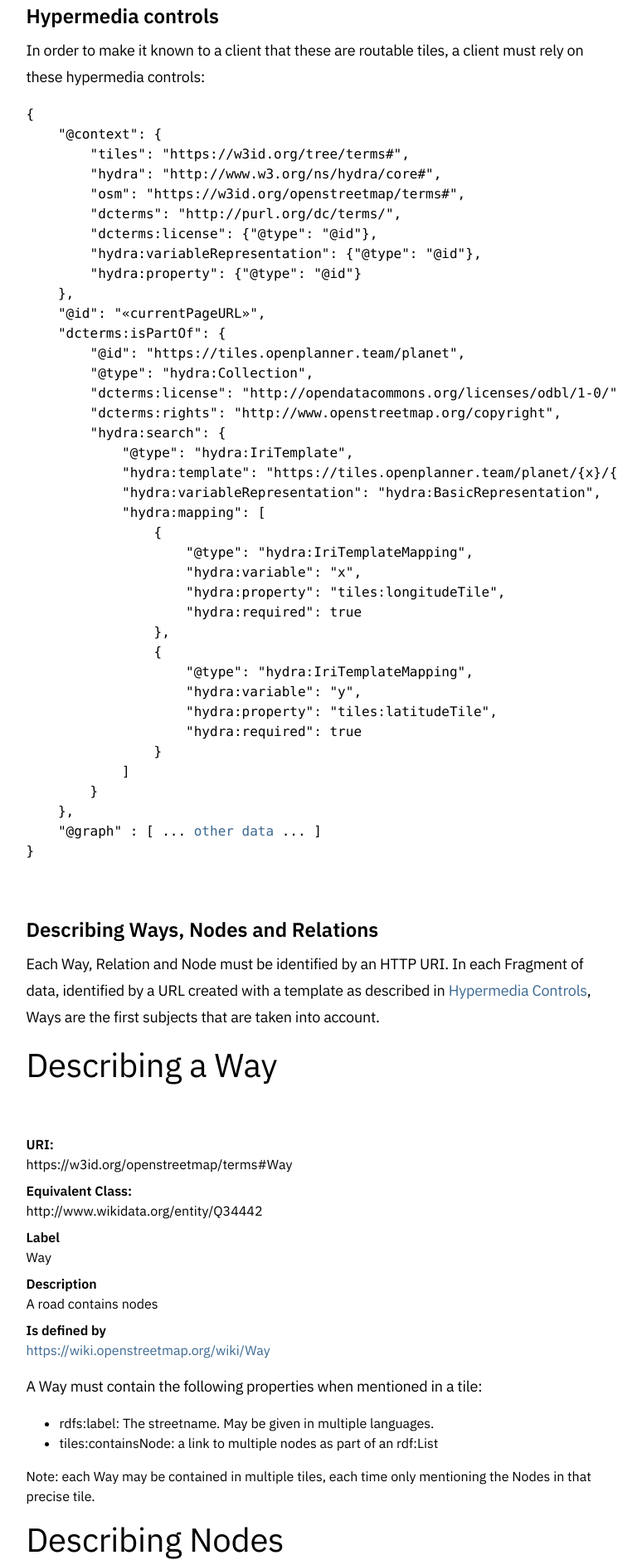
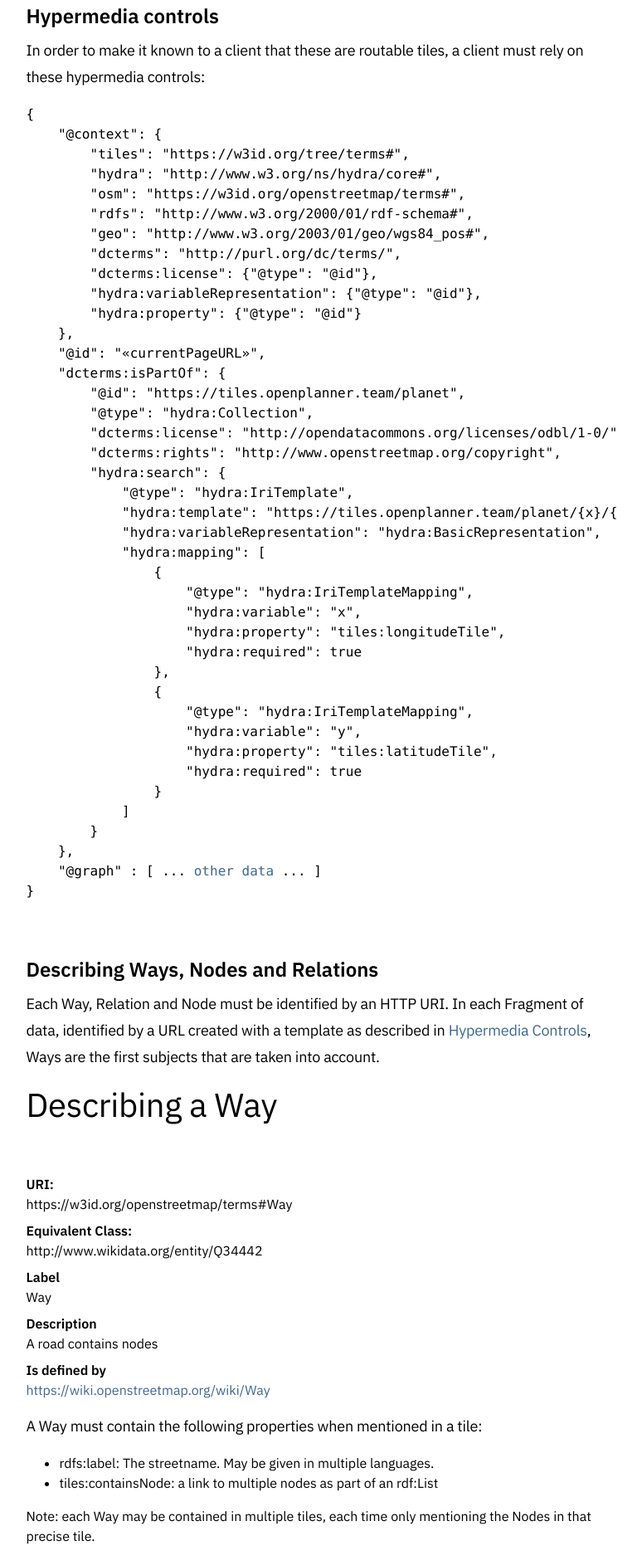
Before and after one commit to belgianmobility/smb-openplanner-website, a Jekyll site: the page built from _specs/2018-11-routable-tiles.html, in a window 1280 px wide. Shown: the part 689-2575 px from the top of the page at 83% size, without its empty margins (253-1027 px from the left). Built offline with Jekyll 4.4.1, drawn with Linux system fonts in a browser that asks for light colours; some of the changed text lies outside the part shown.

Commit message:
Fixed JSON-LD

```diff
--- a/_specs/2018-11-routable-tiles.html
+++ b/_specs/2018-11-routable-tiles.html
@@ -28,6 +28,8 @@
         "tiles": "https://w3id.org/tree/terms#",
         "hydra": "http://www.w3.org/ns/hydra/core#",
         "osm": "https://w3id.org/openstreetmap/terms#",
+        "rdfs": "http://www.w3.org/2000/01/rdf-schema#",
+        "geo": "http://www.w3.org/2003/01/geo/wgs84_pos#",
         "dcterms": "http://purl.org/dc/terms/",
         "dcterms:license": {"@type": "@id"},
         "hydra:variableRepresentation": {"@type": "@id"},
@@ -129,7 +131,7 @@
   "@graph": [
     {
       "@id": "#Way1",
-      "@type": "osm:Way"
+      "@type": "osm:Way",
       "rdfs:label": "Chaussée de Haecht - Haachtsesteenweg",
       "osm:maxspeed": "30",
       "osm:highway": "osm:tertiary",
@@ -143,12 +145,12 @@
     {
       "@id": "#Node2",
       "geo:long": 3.12,
-      "geo:lat": 51.32,
+      "geo:lat": 51.32
     },
     {
       "@id": "#Node3",
       "geo:long": 3.22,
-      "geo:lat": 51.22,
+      "geo:lat": 51.22
     },
     {
       "@id": "#Way2",
```
